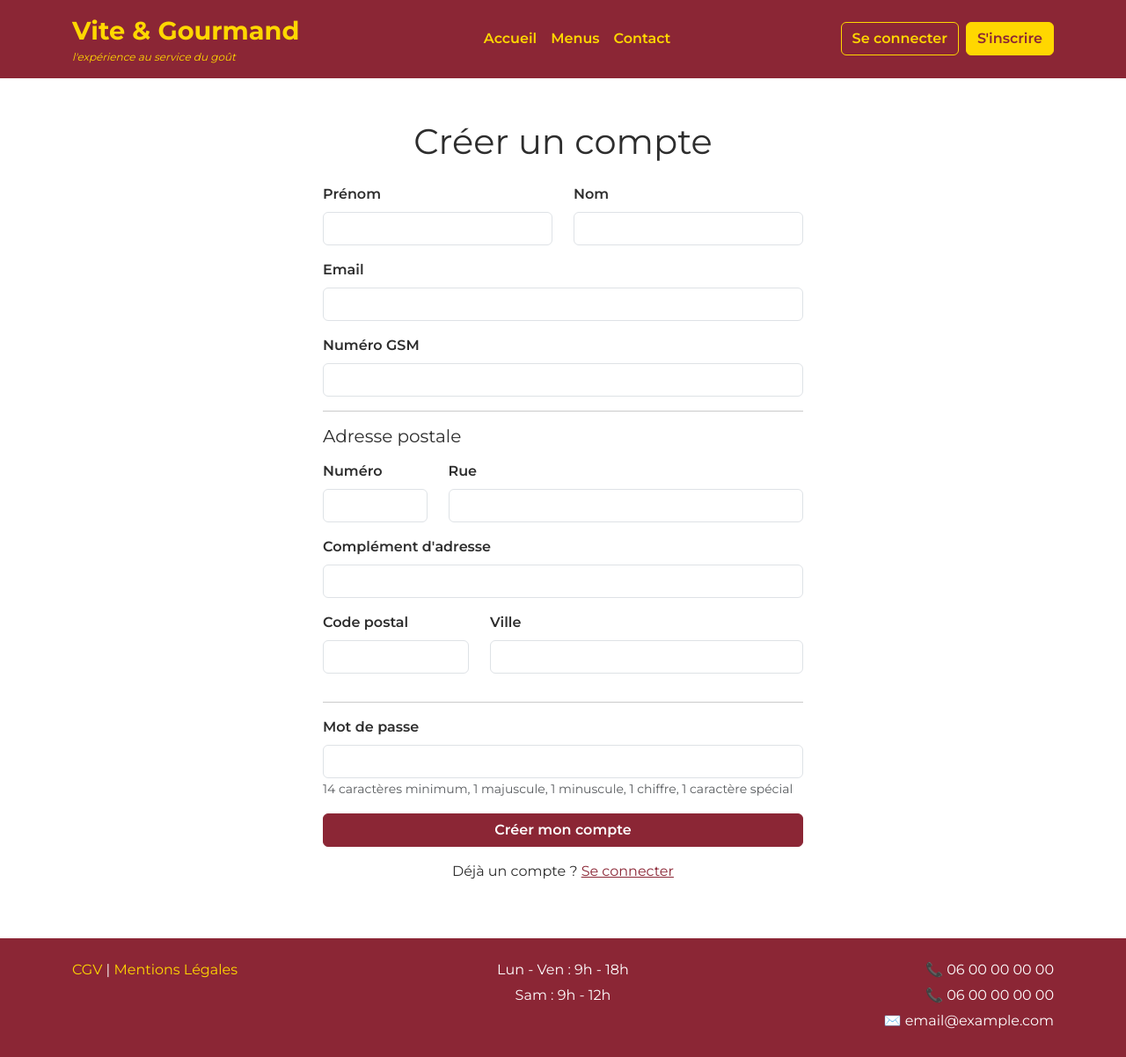
After one commit to Rafulu/Vite_et_Gourmand_Back, a PHP site: template src/views/client/register.php in a window 1280 px wide. The commit adds this page. Shown: the whole page at 88% size. Run offline with PHP 8.4, Linux system fonts and the light colour scheme; the template is opened without the code that fills it, so the values that code supplies are empty.

Commit message:
feat: add register view with address and transaction

```diff
--- /dev/null
+++ b/src/views/client/register.php
@@ -0,0 +1,103 @@
+<!DOCTYPE html>
+<html lang="fr">
+<head>
+    <?php
+    $title = 'Créer un compte - Vite & Gourmand';
+    $description = 'Créez votre compte Vite & Gourmand';
+    require_once __DIR__ . '/../partials/head.php';
+    ?>
+</head>
+<body>
+
+    <?php require_once __DIR__ . '/../partials/navbar.php'; ?>
+
+    <main class="container my-5">
+        <div class="row justify-content-center">
+            <div class="col-12 col-md-8 col-lg-6">
+
+                <h1 class="text-center mb-4">Créer un compte</h1>
+
+                <?php if (isset($error)): ?>
+                    <div class="alert alert-danger"><?php echo $error; ?></div>
+                <?php endif; ?>
+
+                <form action="/register" method="POST">
+                    <input type="hidden" name="csrf_token" value="<?php echo SecurityHelper::generateCsrfToken(); ?>">
+
+                    <div class="row">
+                        <div class="col-md-6 mb-3">
+                            <label for="first_name" class="form-label">Prénom</label>
+                            <input type="text" class="form-control" id="first_name" name="first_name" required aria-required="true" autocomplete="given-name">
+                        </div>
+                        <div class="col-md-6 mb-3">
+                            <label for="last_name" class="form-label">Nom</label>
+                            <input type="text" class="form-control" id="last_name" name="last_name" required aria-required="true" autocomplete="family-name">
+                        </div>
+                    </div>
+
+                    <div class="mb-3">
+                        <label for="email" class="form-label">Email</label>
+                        <input type="email" class="form-control" id="email" name="email" required aria-required="true" autocomplete="email">
+                    </div>
+
+                    <div class="mb-3">
+                        <label for="phone" class="form-label">Numéro GSM</label>
+                        <input type="tel" class="form-control" id="phone" name="phone" autocomplete="tel">
+                    </div>
+
+                    <hr>
+                    <h2 class="h5 mb-3">Adresse postale</h2>
+
+                    <div class="row">
+                        <div class="col-md-3 mb-3">
+                            <label for="number" class="form-label">Numéro</label>
+                            <input type="text" class="form-control" id="number" name="number">
+                        </div>
+                        <div class="col-md-9 mb-3">
+                            <label for="street" class="form-label">Rue</label>
+                            <input type="text" class="form-control" id="street" name="street" required aria-required="true">
+                        </div>
+                    </div>
+
+                    <div class="mb-3">
+                        <label for="complement" class="form-label">Complément d'adresse</label>
+                        <input type="text" class="form-control" id="complement" name="complement">
+                    </div>
+
+                    <div class="row">
+                        <div class="col-md-4 mb-3">
+                            <label for="postal_code" class="form-label">Code postal</label>
+                            <input type="text" class="form-control" id="postal_code" name="postal_code" required aria-required="true">
+                        </div>
+                        <div class="col-md-8 mb-3">
+                            <label for="city" class="form-label">Ville</label>
+                            <input type="text" class="form-control" id="city" name="city" required aria-required="true">
+                        </div>
+                    </div>
+
+                    <hr>
+
+                    <div class="mb-3">
+                        <label for="password" class="form-label">Mot de passe</label>
+                        <input type="password" class="form-control" id="password" name="password" required aria-required="true" autocomplete="new-password">
+                        <small class="form-text text-muted">14 caractères minimum, 1 majuscule, 1 minuscule, 1 chiffre, 1 caractère spécial</small>
+                    </div>
+
+                    <button type="submit" class="btn btn-primary w-100">Créer mon compte</button>
+
+                    <p class="text-center mt-3">
+                        Déjà un compte ?
+                        <a href="/login">Se connecter</a>
+                    </p>
+
+                </form>
+            </div>
+        </div>
+    </main>
+
+    <?php require_once __DIR__ . '/../partials/footer.php'; ?>
+
+    <script src="https://cdn.jsdelivr.net/npm/bootstrap@5.3.0/dist/js/bootstrap.bundle.min.js"></script>
+    <script src="/assets/js/main.js"></script>
+</body>
+</html>
```
Also changed, not shown: public/index.php (+35 -3 lines), src/controllers/AuthController.php (+4 -3 lines).
